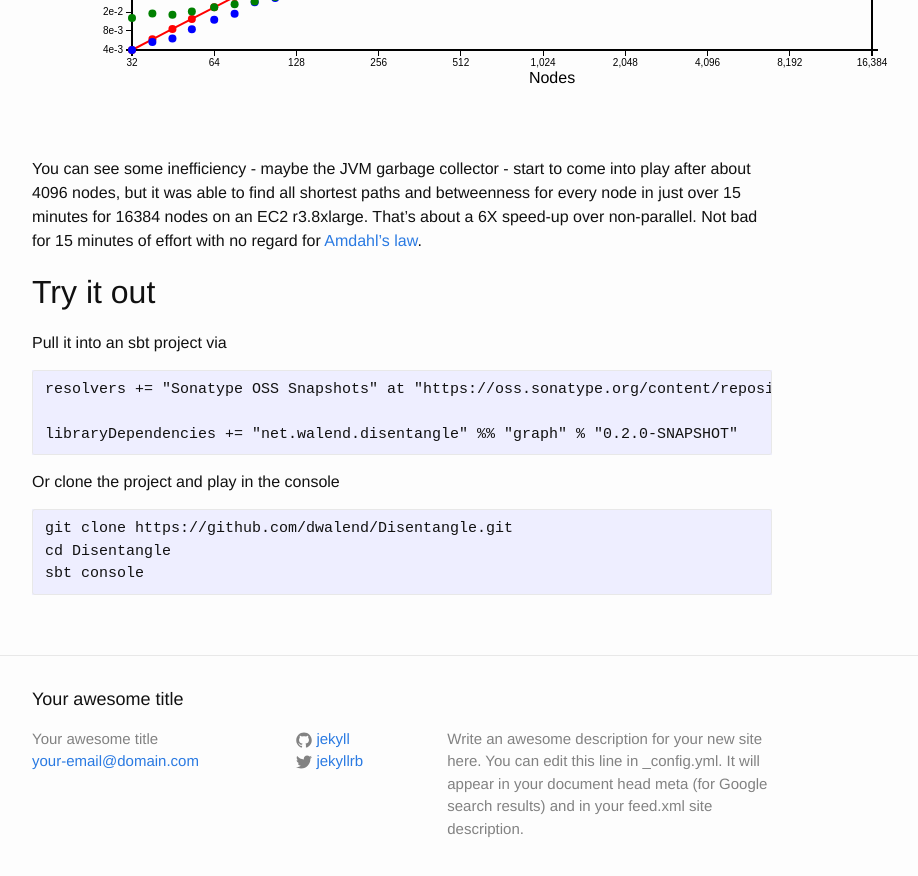
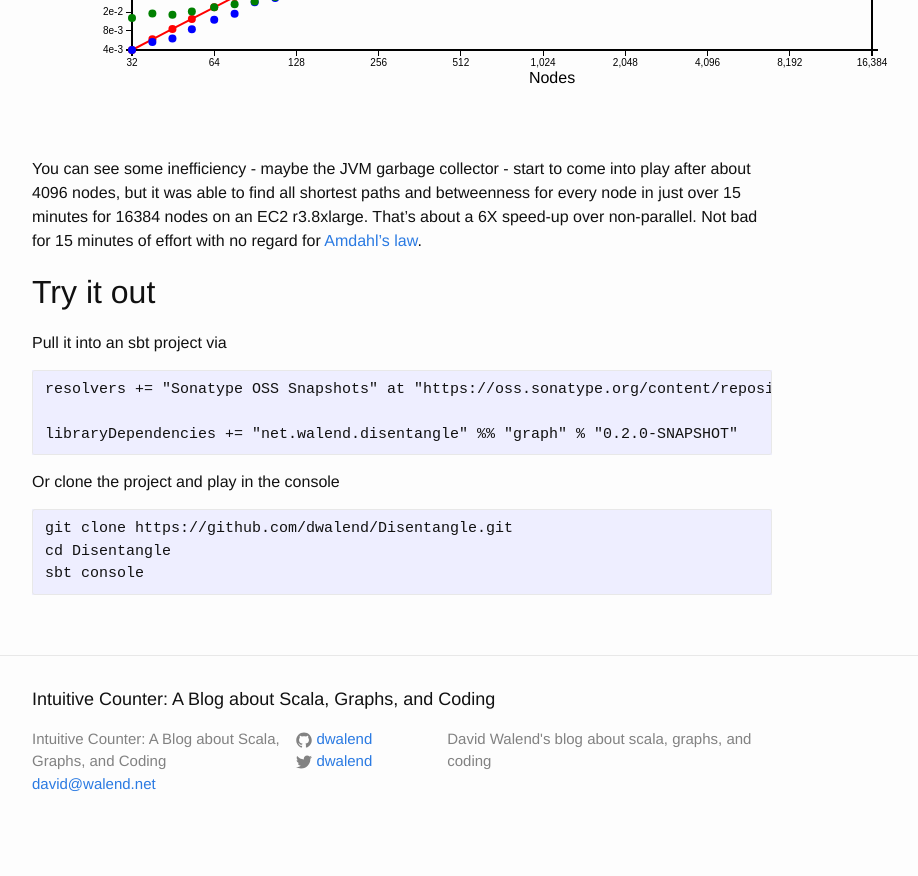
Before and after one commit to dwalend/blog, a Jekyll site: the page built from _posts/2015-11-10-Easy-Parallel.md, in a window 1280 px wide and 900 px high, scrolled down 4024 px. Shown: the top 876 px of the window, without its empty margins (238-1156 px from the left). Built offline with Jekyll 4.4.1, drawn with Linux system fonts in a browser that asks for light colours; after the commit the page ends 4879 px from its top, so only the background shows below that; some of the changed text lies outside the part shown.

Commit message:
Particulars for my blog

```diff
--- a/_config.yml
+++ b/_config.yml
@@ -6,16 +6,14 @@
 # 'jekyll serve'. If you change this file, please restart the server process.
 
 # Site settings
-title: Your awesome title
-email: your-email@domain.com
-description: > # this means to ignore newlines until "baseurl:"
-  Write an awesome description for your new site here. You can edit this
-  line in _config.yml. It will appear in your document head meta (for
-  Google search results) and in your feed.xml site description.
-baseurl: "" # the subpath of your site, e.g. /blog
-url: "http://yourdomain.com" # the base hostname & protocol for your site
-twitter_username: jekyllrb
-github_username:  jekyll
+
+title: "Intuitive Counter: A Blog about Scala, Graphs, and Coding"
+email: david@walend.net
+description: "David Walend's blog about scala, graphs, and coding"
+baseurl: "/blog"
+url: "http://dwalend.github.io"
+twitter_username: dwalend
+github_username: dwalend
 
 # Build settings
 markdown: kramdown
--- a/_posts/2015-11-10-Easy-Parallel.md
+++ b/_posts/2015-11-10-Easy-Parallel.md
@@ -4,13 +4,13 @@ title: Parallel Disentangle
 comments: True
 ---
 
-<script type="text/javascript" src="../../../../disentangleParGraphs/js/d3.v3.js">
+<script type="text/javascript" src="../../../disentangleParGraphs/js/d3.v3.js">
 </script>
 
-<script type="text/javascript" src="../../../../disentangleParGraphs/js/queue.js">
+<script type="text/javascript" src="../../../disentangleParGraphs/js/queue.js">
 </script>
 
-<script type="text/javascript" src="../../../../disentangleParGraphs/js/plot.js">
+<script type="text/javascript" src="../../../disentangleParGraphs/js/plot.js">
 </script>
 
 <style type="text/css">
@@ -75,7 +75,7 @@ I spun up an AWS EC2 r3.8xlarge instance to benchmark on a quiet, modern, multic
 
 <div id="linearDijkstra" align="center"></div>
 <script type="text/javascript">
-plot3Results(false,"#linearDijkstra","../../../../disentangleParGraphs/results/dijkstra.csv","../../../../disentangleParGraphs/results/parDijkstra.csv","../../../../disentangleParGraphs/results/floydWarshall.csv")
+plot3Results(false,"#linearDijkstra","../../../disentangleParGraphs/results/dijkstra.csv","../../../disentangleParGraphs/results/parDijkstra.csv","../../../disentangleParGraphs/results/floydWarshall.csv")
 </script>
 
 The right half of this graph shows deviation from correct curves for Dijkstra's algorithm after about 4096 nodes. I think that's the garbage collector coming into play. (Lower is faster.) The r3.8xlarge let me use 238 GB for the JVM, which ran Dijkstra's algorithm on graphs with 16384 nodes before crashing into an out-of-memory error. I was expecting the parallel version of the algorithm to fill up memory faster than the serial version, but was pleasantly surprised that they ran out of memory on the same-sized graph. The parallel version found shortest paths for 16384 nodes in just over 15 minutes, about a 6X speedup over the serial version.
@@ -84,7 +84,7 @@ The right half of this graph shows deviation from correct curves for Dijkstra's
 
 <div id="logDijkstra" align="center"></div>
 <script type="text/javascript">
-plot3Results(true,"#logDijkstra","../../../../disentangleParGraphs/results/dijkstra.csv","../../../../disentangleParGraphs/results/parDijkstra.csv","../../../../disentangleParGraphs/results/floydWarshall.csv")
+plot3Results(true,"#logDijkstra","../../../disentangleParGraphs/results/dijkstra.csv","../../../disentangleParGraphs/results/parDijkstra.csv","../../../disentangleParGraphs/results/floydWarshall.csv")
 </script>
 
 To examine what was happening in that lower left corner I plotted the results log/log. (A little lower is much faster.) As you can see, the crossover point where concurrency starts to pay off seems to be at about 90 nodes (on a quiet AWS r3.8xlarge with 32 cores and 244 GB ram - YMMV). The Floyd-Warshall algorithm was never better for graphs with 32 or more nodes.
@@ -93,12 +93,12 @@ I found similar results for Brandes algorithm.
 
 <div id="linearBrandes" align="center"></div>
 <script type="text/javascript">
-plot2Results(false,"#linearBrandes","../../../../disentangleParGraphs/results/brandes.csv","../../../../disentangleParGraphs/results/parBrandes.csv")
+plot2Results(false,"#linearBrandes","../../../disentangleParGraphs/results/brandes.csv","../../../disentangleParGraphs/results/parBrandes.csv")
 </script>
 
 <div id="logBrandes" align="center"></div>
 <script type="text/javascript">
-plot2Results(true,"#logBrandes","../../../../disentangleParGraphs/results/brandes.csv","../../../../disentangleParGraphs/results/parBrandes.csv")
+plot2Results(true,"#logBrandes","../../../disentangleParGraphs/results/brandes.csv","../../../disentangleParGraphs/results/parBrandes.csv")
 </script>
 
 You can see some inefficiency - maybe the JVM garbage collector - start to come into play after about 4096 nodes, but it was able to find all shortest paths and betweenness for every node in just over 15 minutes for 16384 nodes on an EC2 r3.8xlarge. That's about a 6X speed-up over non-parallel. Not bad for 15 minutes of effort with no regard for [Amdahl's law](https://en.wikipedia.org/wiki/Amdahl%27s_law).
```
